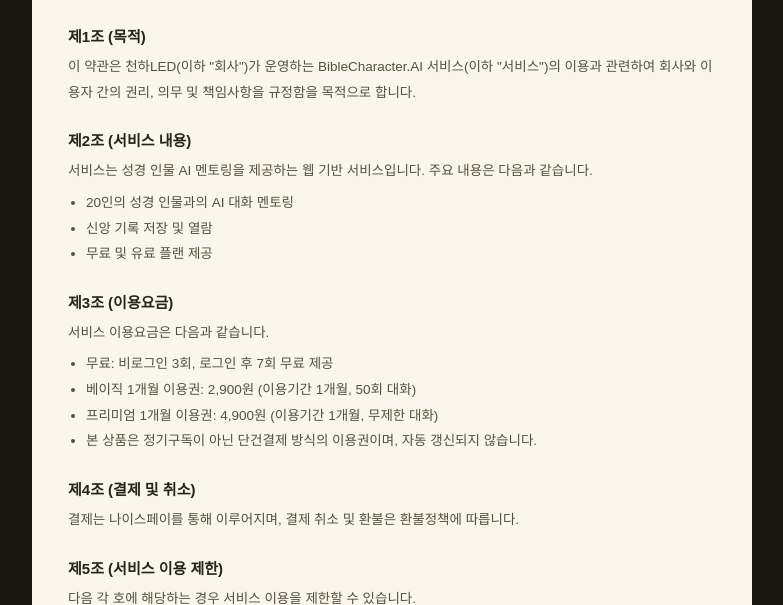
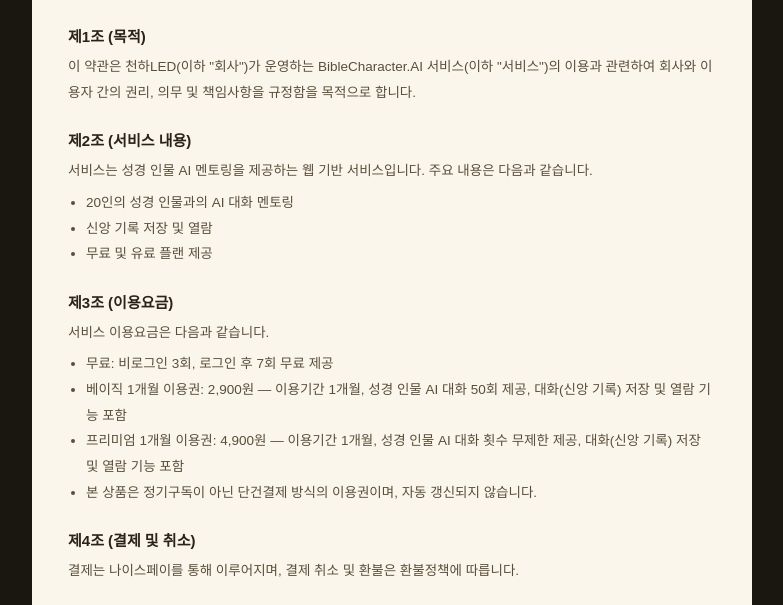
Before and after one commit to kimkiseok-code/biblecharacter-ai, a plain HTML site: page terms.html in a window 1280 px wide. Shown: the part 138-743 px from the top of the page, without its empty margins (248-1031 px from the left). Drawn offline with Linux system fonts and the light colour scheme; a web font is replaced by a local one.

Commit message:
Revise subscription plan descriptions in terms.html
Updated pricing details for basic and premium subscription plans to include additional features.

```diff
--- a/terms.html
+++ b/terms.html
@@ -39,8 +39,8 @@
   <p>서비스 이용요금은 다음과 같습니다.</p>
   <ul>
     <li>무료: 비로그인 3회, 로그인 후 7회 무료 제공</li>
-    <li>베이직 1개월 이용권: 2,900원 (이용기간 1개월, 50회 대화)</li>
-    <li>프리미엄 1개월 이용권: 4,900원 (이용기간 1개월, 무제한 대화)</li>
+    <li>베이직 1개월 이용권: 2,900원 — 이용기간 1개월, 성경 인물 AI 대화 50회 제공, 대화(신앙 기록) 저장 및 열람 기능 포함</li>
+    <li>프리미엄 1개월 이용권: 4,900원 — 이용기간 1개월, 성경 인물 AI 대화 횟수 무제한 제공, 대화(신앙 기록) 저장 및 열람 기능 포함</li>
     <li>본 상품은 정기구독이 아닌 단건결제 방식의 이용권이며, 자동 갱신되지 않습니다.</li>
   </ul>
 
```
